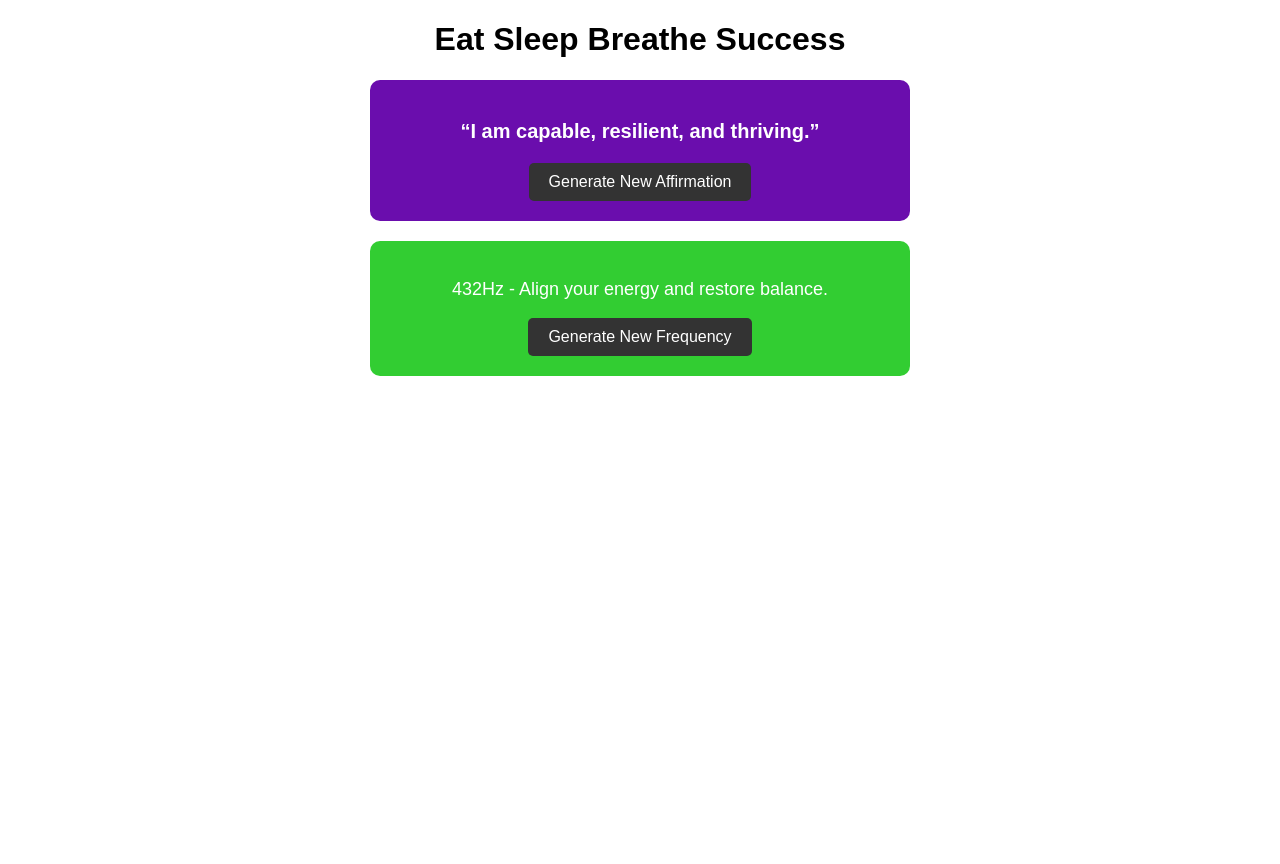
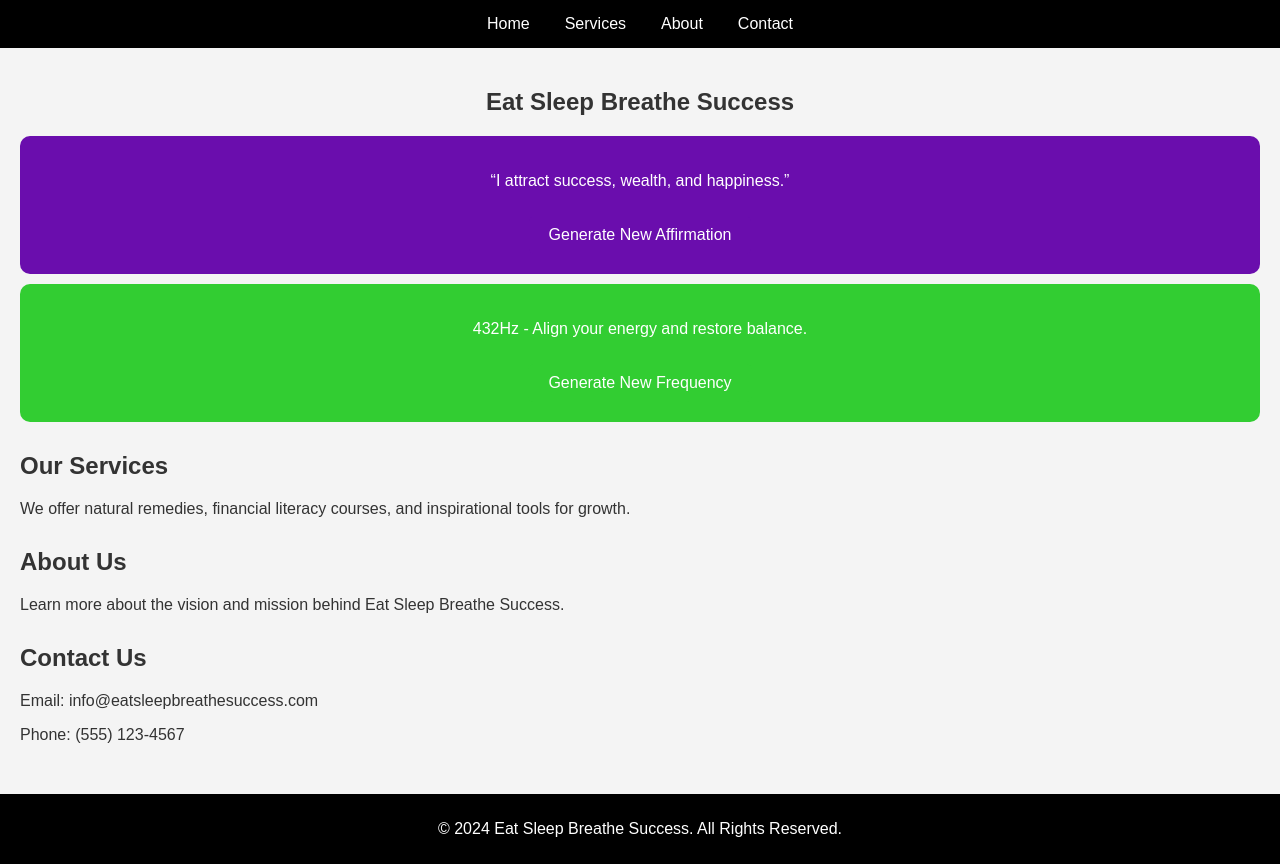
Before and after one commit to ESBS369/service, a plain HTML site: page index.html in a window 1280 px wide. Before the commit the page ends 800 px from the top, so only its background shows below. Drawn offline with Linux system fonts and the light colour scheme.

Commit message:
Update index.html

```diff
--- a/index.html
+++ b/index.html
@@ -3,56 +3,72 @@
 <head>
     <meta charset="UTF-8">
     <meta name="viewport" content="width=device-width, initial-scale=1.0">
-    <title>Generators for Frequencies and Affirmations</title>
+    <title>Eat Sleep Breathe Success</title>
     <style>
-        /* General Styles */
         body {
             font-family: Arial, sans-serif;
             margin: 0;
             padding: 0;
+            background-color: #f4f4f4;
+            color: #333;
+        }
+        header {
+            background-color: #000;
+            color: #fff;
+            padding: 10px 20px;
+        }
+        nav {
+            display: flex;
+            justify-content: center;
+            gap: 15px;
+        }
+        nav a {
+            color: #fff;
+            text-decoration: none;
+            padding: 5px 10px;
+            border-radius: 5px;
+        }
+        nav a:hover {
+            background-color: #444;
+        }
+        main {
+            padding: 20px;
+        }
+        section {
+            margin-bottom: 30px;
+        }
+        #generators {
             text-align: center;
         }
         .generator {
-            margin: 20px auto;
             padding: 20px;
+            margin: 10px 0;
             border-radius: 10px;
-            max-width: 500px;
-            color: white;
+            color: #fff;
         }
-        .affirmation {
-            font-size: 20px;
-            font-weight: bold;
-        }
-        .frequency {
-            font-size: 18px;
-        }
-        button {
+        .generator button {
             padding: 10px 20px;
-            font-size: 16px;
-            background-color: #333;
-            color: white;
+            margin-top: 10px;
             border: none;
             border-radius: 5px;
             cursor: pointer;
+            font-size: 16px;
         }
-        button:hover {
-            background-color: #444;
+        #affirmation-generator button {
+            background-color: #6A0DAD;
+            color: #fff;
+        }
+        #frequency-generator button {
+            background-color: #32CD32;
+            color: #fff;
+        }
+        footer {
+            text-align: center;
+            background-color: #000;
+            color: #fff;
+            padding: 10px 0;
         }
     </style>
-</head>
-<body>
-    <h1>Eat Sleep Breathe Success</h1>
-
-    <div id="affirmation-generator" class="generator" style="background-color: #6A0DAD;">
-        <p class="affirmation">“I am capable, resilient, and thriving.”</p>
-        <button onclick="changeAffirmation()">Generate New Affirmation</button>
-    </div>
-
-    <div id="frequency-generator" class="generator" style="background-color: #32CD32;">
-        <p class="frequency">432Hz - Align your energy and restore balance.</p>
-        <button onclick="changeFrequency()">Generate New Frequency</button>
-    </div>
-
     <script>
         // Array of affirmations
         const affirmations = [
@@ -63,13 +79,13 @@
             "“I am a magnet for positivity and abundance.”"
         ];
 
-        // Array of frequencies
+        // Array of frequencies with associated colors
         const frequencies = [
-            "432Hz - Align your energy and restore balance.",
-            "528Hz - Heal and restore your body.",
-            "639Hz - Promote harmony in relationships.",
-            "741Hz - Cleanse and remove toxins.",
-            "852Hz - Awaken intuition and higher consciousness."
+            { text: "432Hz - Align your energy and restore balance.", color: "#6A0DAD" },
+            { text: "528Hz - Heal and restore your body.", color: "#32CD32" },
+            { text: "639Hz - Promote harmony in relationships.", color: "#FFD700" },
+            { text: "741Hz - Cleanse and remove toxins.", color: "#6A0DAD" },
+            { text: "852Hz - Awaken intuition and higher consciousness.", color: "#32CD32" }
         ];
 
         // Function to change affirmation
@@ -77,28 +93,74 @@
             const generator = document.getElementById("affirmation-generator");
             const affirmationText = document.querySelector("#affirmation-generator .affirmation");
 
-            // Generate random affirmation and color
+            // Generate random affirmation
             const randomIndex = Math.floor(Math.random() * affirmations.length);
             affirmationText.textContent = affirmations[randomIndex];
 
-            // Change background color (Purple, Gold, Green)
+            // Change background color randomly (Purple, Gold, Green)
             const colors = ["#6A0DAD", "#FFD700", "#32CD32"];
             generator.style.backgroundColor = colors[Math.floor(Math.random() * colors.length)];
         }
 
-        // Function to change frequency
+        // Function to change frequency and match color
         function changeFrequency() {
             const generator = document.getElementById("frequency-generator");
             const frequencyText = document.querySelector("#frequency-generator .frequency");
 
-            // Generate random frequency and color
+            // Generate random frequency
             const randomIndex = Math.floor(Math.random() * frequencies.length);
-            frequencyText.textContent = frequencies[randomIndex];
+            const selectedFrequency = frequencies[randomIndex];
+            frequencyText.textContent = selectedFrequency.text;
 
-            // Change background color (Purple, Gold, Green)
-            const colors = ["#6A0DAD", "#FFD700", "#32CD32"];
-            generator.style.backgroundColor = colors[Math.floor(Math.random() * colors.length)];
+            // Set background color to match frequency
+            generator.style.backgroundColor = selectedFrequency.color;
         }
     </script>
+</head>
+<body>
+    <header>
+        <nav>
+            <a href="#home">Home</a>
+            <a href="#services">Services</a>
+            <a href="#about">About</a>
+            <a href="#contact">Contact</a>
+        </nav>
+    </header>
+
+    <main>
+        <section id="generators">
+            <h1>Eat Sleep Breathe Success</h1>
+
+            <div id="affirmation-generator" class="generator" style="background-color: #6A0DAD;">
+                <p class="affirmation">“I attract success, wealth, and happiness.”</p>
+                <button onclick="changeAffirmation()">Generate New Affirmation</button>
+            </div>
+
+            <div id="frequency-generator" class="generator" style="background-color: #32CD32;">
+                <p class="frequency">432Hz - Align your energy and restore balance.</p>
+                <button onclick="changeFrequency()">Generate New Frequency</button>
+            </div>
+        </section>
+
+        <section id="services">
+            <h2>Our Services</h2>
+            <p>We offer natural remedies, financial literacy courses, and inspirational tools for growth.</p>
+        </section>
+
+        <section id="about">
+            <h2>About Us</h2>
+            <p>Learn more about the vision and mission behind Eat Sleep Breathe Success.</p>
+        </section>
+
+        <section id="contact">
+            <h2>Contact Us</h2>
+            <p>Email: info@eatsleepbreathesuccess.com</p>
+            <p>Phone: (555) 123-4567</p>
+        </section>
+    </main>
+
+    <footer>
+        <p>&copy; 2024 Eat Sleep Breathe Success. All Rights Reserved.</p>
+    </footer>
 </body>
 </html>
```
